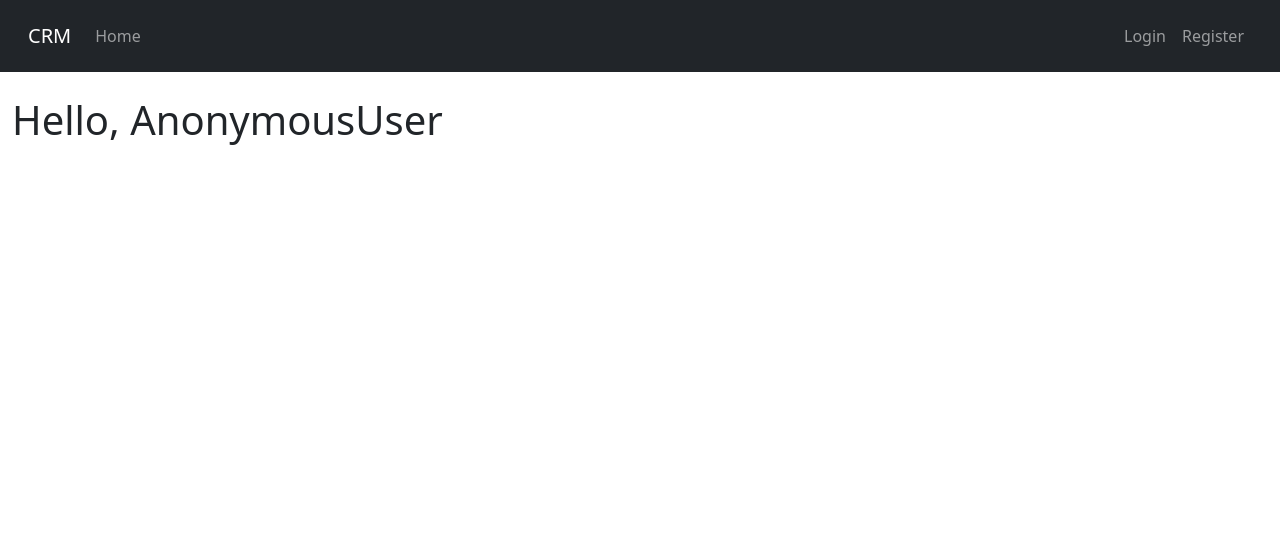
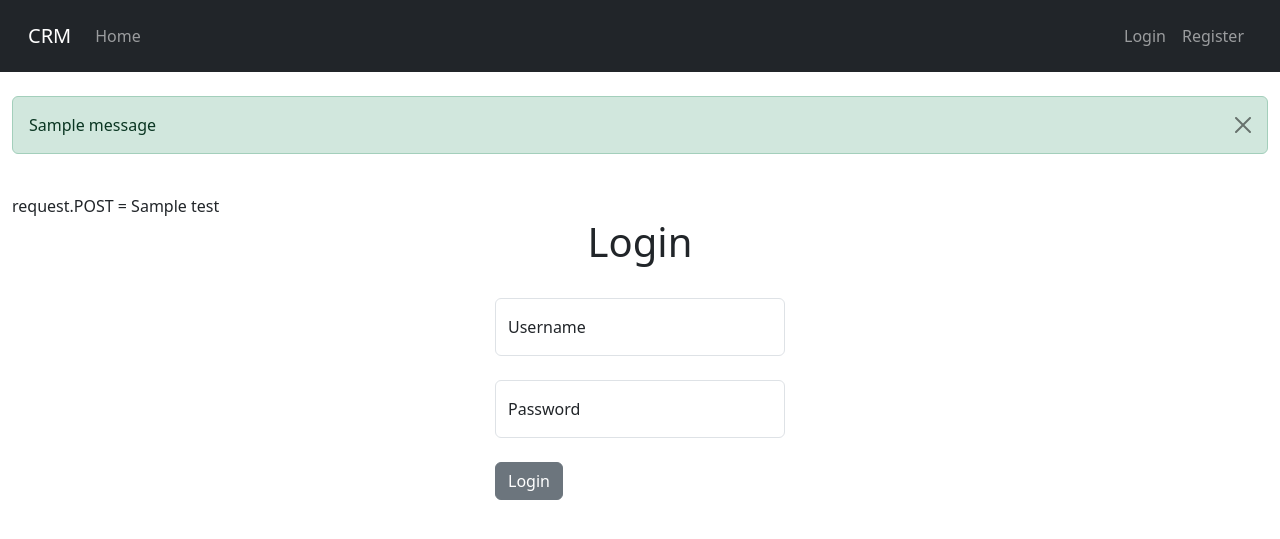
Before and after one commit to mihouami/django-crm-basic, a Django app: template crm/templates/crm/home.html in a window 1280 px wide. Shown: the top 539 px of the page. Run offline with Django 5.2, Linux system fonts and the light colour scheme; the template is opened without the code that fills it: most values are stand-ins (such as "Sample title", 1, 10 or a date in 2020); one stand-in notice (Sample message) is shown.

Commit message:
03 Login users

```diff
--- a/crm/templates/crm/base.html
+++ b/crm/templates/crm/base.html
@@ -18,6 +18,8 @@
   <body>
     {% include 'crm/navbar.html' %}
     <br />
+    {% if messages %} {% include 'crm/messages.html' %} {% endif %}
+    <br />
     <div class="container-fluid">{% block content %} {% endblock %}</div>
 
     <script
--- a/crm/templates/crm/home.html
+++ b/crm/templates/crm/home.html
@@ -1,3 +1,34 @@
-{% extends 'crm/base.html' %} {% block content %}
+{% extends 'crm/base.html' %} {% block content %} {% if user.is_authenticated %}
 <h1>Hello, {{ user }}</h1>
-{% endblock %}
+{% else %} request.POST = {{test}}
+
+<div class="container w-25">
+  <h1 class="text-center">Login</h1>
+  <br />
+  <form method="POST">
+    {% csrf_token %}
+    <div class="form-floating mb-4">
+      <input
+        type="text"
+        class="form-control"
+        id="floatingInput"
+        placeholder="Username"
+        name="username"
+      />
+      <label for="floatingInput">Username</label>
+    </div>
+    <div class="form-floating mb-4">
+      <input
+        type="password"
+        class="form-control"
+        id="floatingPassword"
+        placeholder="Password"
+        name="password"
+      />
+      <label for="floatingPassword">Password</label>
+    </div>
+    <button type="submit" class="btn btn-secondary">Login</button>
+  </form>
+</div>
+
+{% endif %} {% endblock %}
--- a/crm/templates/crm/messages.html
+++ b/crm/templates/crm/messages.html
@@ -0,0 +1,17 @@
+<div class="container-fluid">
+  {% for message in messages %}
+
+  <div
+    class="alert alert-{{ message.tags }} alert-dismissible fade show"
+    role="alert"
+  >
+    {{ message }}
+    <button
+      type="button"
+      class="btn-close"
+      data-bs-dismiss="alert"
+      aria-label="Close"
+    ></button>
+  </div>
+  {% endfor %}
+</div>
```
Also changed, not shown: crm/views.py (+14 -1 lines).
